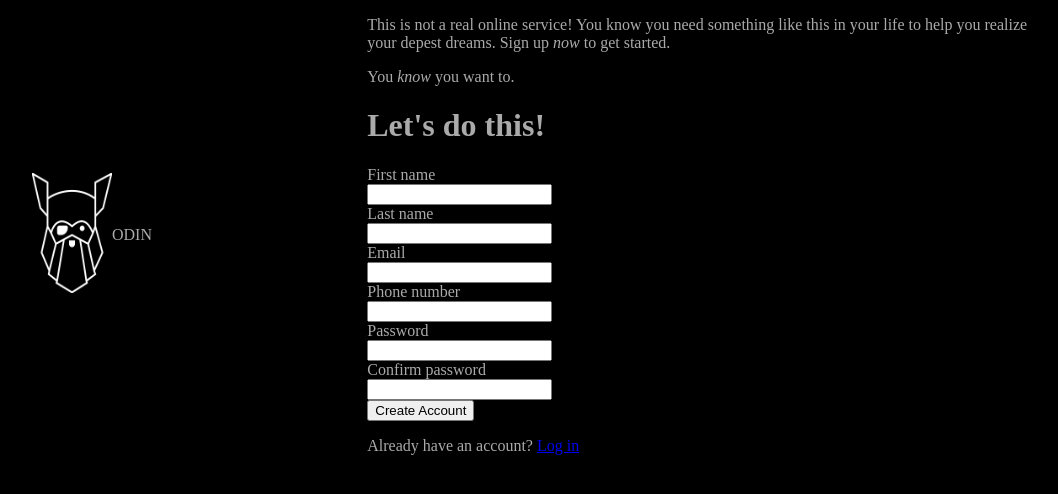
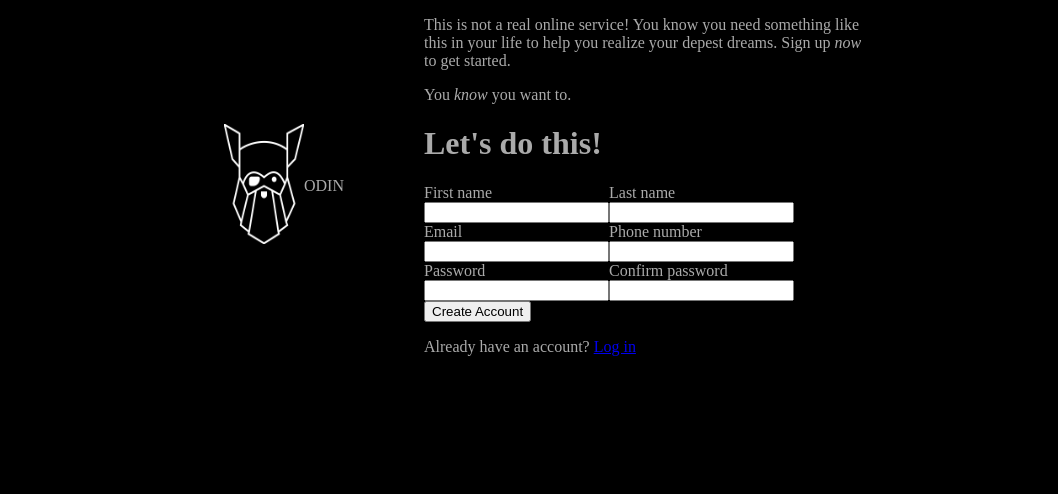
Before and after one commit to dimbyr/sign-up-form, a plain HTML site: page index.html in a window 1280 px wide. Shown: the whole page, without its empty margins (96-1154 px from the left). Drawn offline with Linux system fonts and the light colour scheme.

Commit message:
Wrapped inputs with divs

```diff
--- a/index.html
+++ b/index.html
@@ -28,31 +28,43 @@
             <div class="form-content">
                 <h1 class="form-title">   Let's do this!         </h1>
                 <div class="names">
+                    <div class="fistname">
                         <label for="firstname">First name</label>
                         <br/>
                         <input type="text" id="firstname"></input>
+                    </div>
                     <br/>
+                    <div class="lastname">
                         <label for="name">Last name</label>
                         <br/>
                         <input type="text" id="name" name="name"></input>
                     </div>
+                </div>
                 <div class="contacts">
+                    <div class="email">
                         <label for="email">Email</label>
                         <br/>
                         <input type="email" id="email" name="email"></input>
+                    </div>
                     <br/>
+                    <div class="phone">
                         <label for="phone'">Phone number</label>
                         <br/>
                         <input type="phone" id="phone" name="phone"></input>
                     </div>
+                </div>
                 <div class="passwords">
+                    <div class="password">
                         <label for="password">Password</label>
                         <br/>
                         <input type="password" id="password" name="password"> </input>
+                    </div>
                     <br/>
+                    <div class="password">
                         <label for="confirm-password">Confirm password</label>
                         <br/>
-                    <input type="password" id="confirm-password" name="confirm-password"> </input>
+                        <input type="password" id="confirm-password" name="confirm-password">
+                    </div> </input>
                 </div>
             </div>
         <div class="create-account-button">
--- a/styles.css
+++ b/styles.css
@@ -2,7 +2,7 @@ body {
     background-color: #000;
     color: #aaa;
     display: flex;
-    width: 80vw;
+    width: 40rem;
     margin: auto;
     gap: 5rem;
 }
@@ -20,3 +20,8 @@ img {
     width: 10vh;
     height: 15vh;
 }
+
+.names,.contacts,.passwords {
+    display: flex;
+    flex-direction: row;
+}
```
Lines whose indentation alone changed are shown as unchanged.
